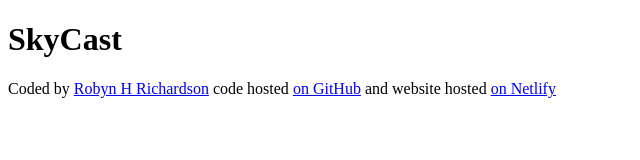
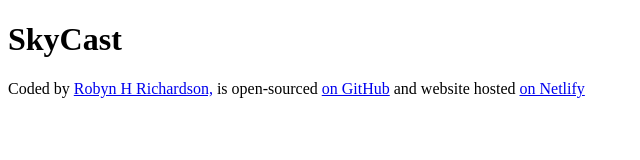
Before and after one commit to robynhrich/SkyCast, a plain HTML site: page index.html in a window 1280 px wide. Shown: the whole page, without its empty margins (0-640 px from the left). Drawn offline with Linux system fonts and the light colour scheme.

Commit message:
Updated footer content to something more readable

```diff
--- a/index.html
+++ b/index.html
@@ -10,9 +10,9 @@
     <footer>
       Coded by
       <a href="https://github.com/robynhrich" target="_blank">
-        Robyn H Richardson</a
+        Robyn H Richardson,</a
       >
-      code hosted
+      is open-sourced
       <a href="https://github.com/robynhrich/SkyCast" target="_blank"
         >on GitHub</a
       >
```
